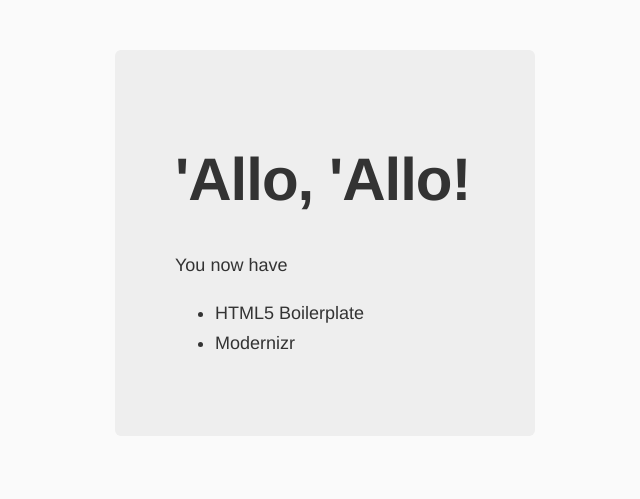
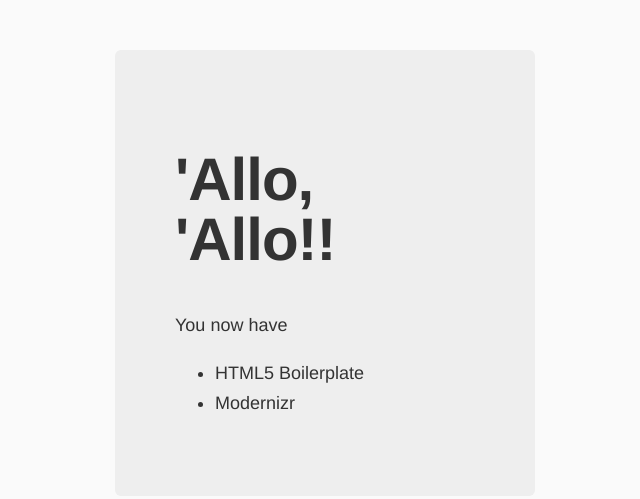
Before and after one commit to freddyhm/freddyhm, a website: page dist/index.html in a window 1280 px wide. Shown: the whole page, without its empty margins (315-955 px from the left). Drawn offline with Linux system fonts and the light colour scheme.

Commit message:
testing subtree push

```diff
--- a/dist/index.html
+++ b/dist/index.html
@@ -1,6 +1,6 @@
-<!DOCTYPE html> <html class=no-js> <head> <meta charset=utf-8> <title>freddyhm</title> <meta name=description content=""> <meta name=viewport content="width=device-width"> <link rel="shortcut icon" href=/6df2b309.favicon.ico> <!-- Place favicon.ico and apple-touch-icon.png in the root directory --> <link rel=stylesheet href=styles/db4badba.main.css> <script src=scripts/vendor/1cb556bb.modernizr.js></script>  <body> <!--[if lt IE 10]>
+<!DOCTYPE html> <html class=no-js> <head> <meta charset=utf-8> <title>freddyhm</title> <meta name=description content=""> <meta name=viewport content="width=device-width"> <link rel="shortcut icon" href=/6df2b309.favicon.ico> <!-- Place favicon.ico and apple-touch-icon.png in the root directory --> <link rel=stylesheet href=styles/30583ed3.vendor.css> <link rel=stylesheet href=styles/db4badba.main.css> <script src=scripts/vendor/1cb556bb.modernizr.js></script>  <body> <!--[if lt IE 10]>
       <p class="browsehappy">You are using an <strong>outdated</strong> browser. Please <a href="http://browsehappy.com/">upgrade your browser</a> to improve your experience.</p>
-    <![endif]--> <div class=hero-unit> <h1>'Allo, 'Allo!</h1> <p>You now have</p> <ul> <li>HTML5 Boilerplate</li> <li>Modernizr</li> </ul> </div> <script src=scripts/11fafa57.vendor.js></script> <!-- Google Analytics: change UA-XXXXX-X to be your site's ID. --> <script>(function(b,o,i,l,e,r){b.GoogleAnalyticsObject=l;b[l]||(b[l]=
+    <![endif]--> <div class=hero-unit> <h1>'Allo, 'Allo!!</h1> <p>You now have</p> <ul> <li>HTML5 Boilerplate</li> <li>Modernizr</li> </ul> </div> <script src=scripts/11fafa57.vendor.js></script> <!-- Google Analytics: change UA-XXXXX-X to be your site's ID. --> <script>(function(b,o,i,l,e,r){b.GoogleAnalyticsObject=l;b[l]||(b[l]=
       function(){(b[l].q=b[l].q||[]).push(arguments)});b[l].l=+new Date;
       e=o.createElement(i);r=o.getElementsByTagName(i)[0];
       e.src='//www.google-analytics.com/analytics.js';
```
Also changed, not shown: dist/styles/30583ed3.vendor.css (added, +1 -0 lines).
